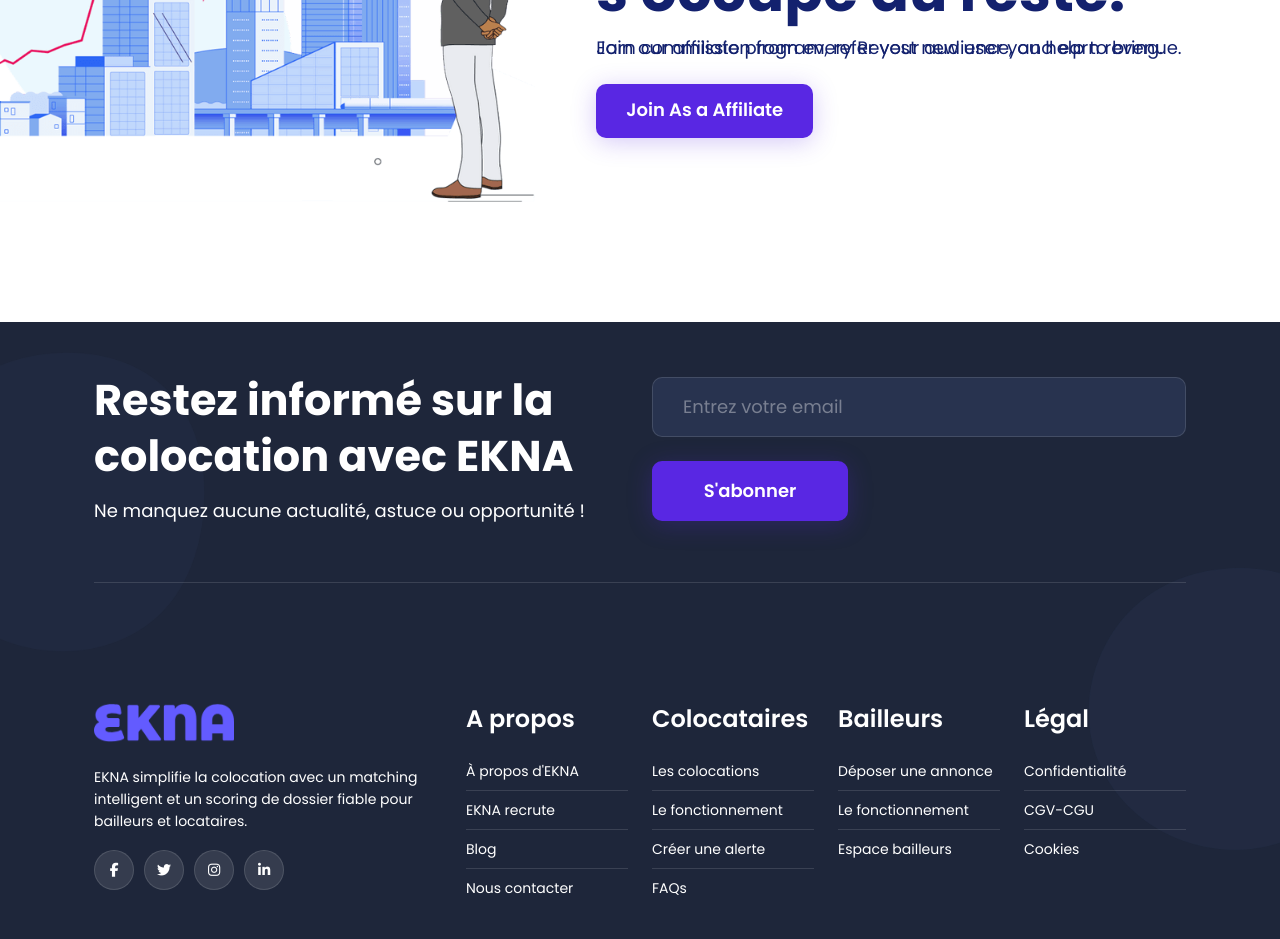
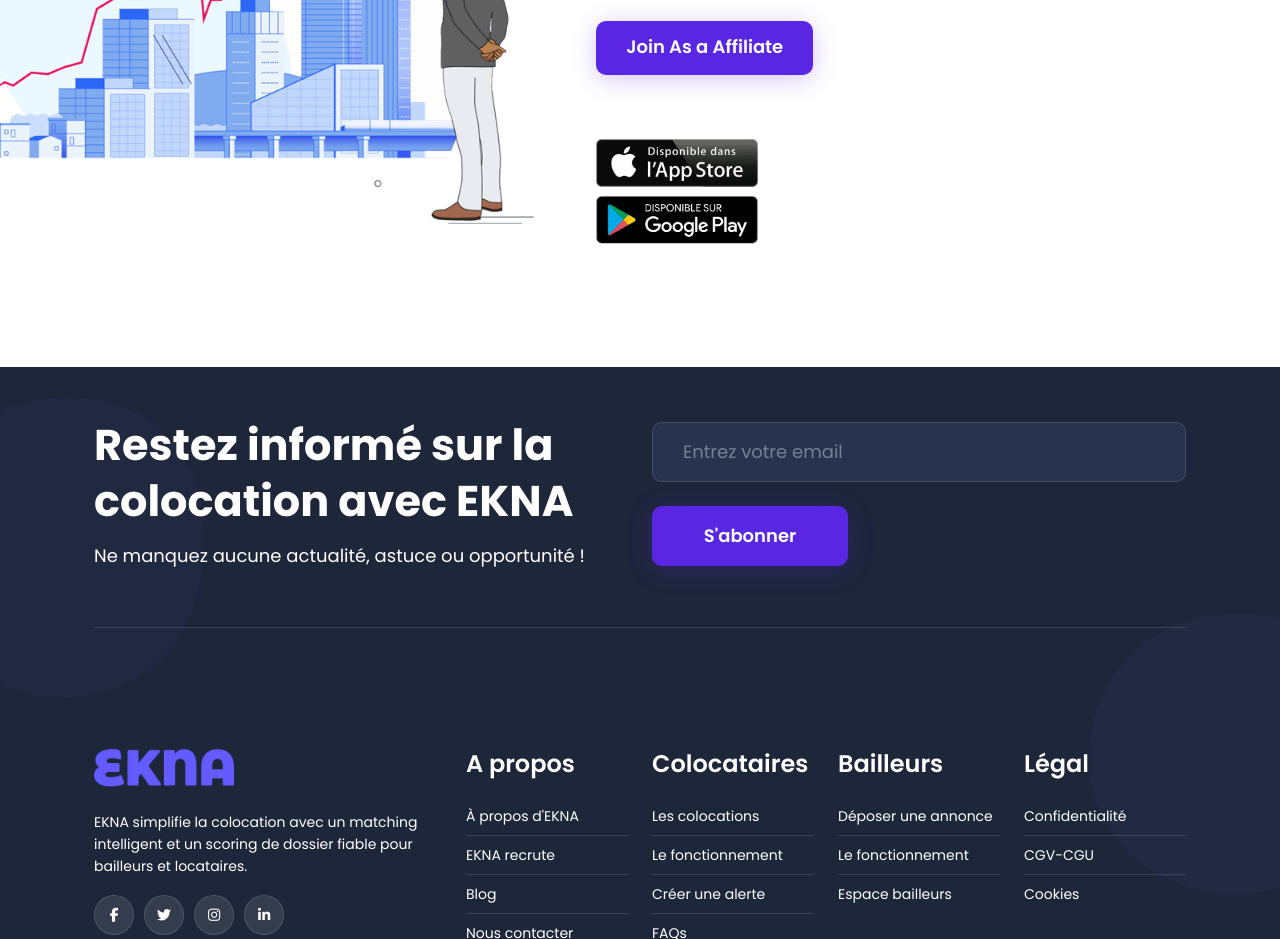
Before and after one commit to Magikmagnum/ekna, a Vue app: page /stat in a window 1280 px wide. Shown: the part 5120-6059 px from the top of the page. Built offline with nearby package versions, Linux system fonts and the light colour scheme.

Commit message:
ajout des bouton store et des liens

```diff
--- a/src/components/BannerHomeComponent.vue
+++ b/src/components/BannerHomeComponent.vue
@@ -20,15 +20,7 @@
                                     {{ $t('BannerHomeComponent.secondaryCta') }}
                                 </a>
                             </div>
-
-                            <div class="btn-stort-group">
-                                <a :href="primaryCta.link">
-                                    <img :src="imageHome" alt="Security" class="btn-stort" />
-                                </a>
-                                <a :href="secondaryCta.link">
-                                    <img :src="playStore" alt="Security" class="btn-stort" />
-                                </a>
-                            </div>
+                            <StoreComponent/>
                         </div>
                     </div>
                     <div class="col-lg-6 col-xxl-6 offset-xxl-1">
@@ -44,6 +36,7 @@
 
 <script setup>
 import { useI18n } from 'vue-i18n'
+import StoreComponent from '@/components/StoreComponent.vue'
 
 // Importing the i18n instance for translations
 const { t } = useI18n()
@@ -94,19 +87,6 @@ const illustrationPath = resolveAssetPath(props.illustration)
     padding-bottom: 120px;
 }
 
-.btn-stort-group {
-    display: flex;
-    justify-content: center;
-    align-items: flex-start;
-    gap: 6px;
-    margin-top: 64px;
-    flex-direction: column;
-}
-
-.btn-stort {
-    width: 162px;
-}
-
 @media (min-width: 1400px) {
     .col-xxl-5 {
         flex: 0 0 auto;
--- a/src/components/BannerSecondComponent.vue
+++ b/src/components/BannerSecondComponent.vue
@@ -17,6 +17,7 @@
                 {{ ctaText }}
               </router-link>
             </div>
+            <StoreComponent/>
           </div>
         </div>
       </div>
@@ -25,6 +26,7 @@
 </template>
 
 <script setup>
+import StoreComponent from '@/components/StoreComponent.vue';
 defineProps({
   title: {
     type: String,
--- /dev/null
+++ b/src/components/StoreComponent.vue
@@ -0,0 +1,31 @@
+<template>
+  <div class="btn-stort-group">
+    <a href="https://apps.apple.com/fr/app/ekna/id6463813650">
+      <img :src="appStore" alt="App Store" class="btn-stort" />
+    </a>
+    <a href="https://play.google.com/store/apps/dev?id=8166916722238984205&hl=fr">
+      <img :src="playStore" alt="Play Store" class="btn-stort" />
+    </a>
+  </div>
+</template>
+
+<script setup>
+const appStore = new URL('@/assets/images/logo/app-store.png', import.meta.url).href
+const playStore = new URL('@/assets/images/logo/play-store.png', import.meta.url).href
+</script>
+
+<style scoped>
+
+.btn-stort-group {
+    display: flex;
+    justify-content: center;
+    align-items: flex-start;
+    gap: 6px;
+    margin-top: 64px;
+    flex-direction: column;
+}
+
+.btn-stort {
+    width: 162px;
+}
+</style>
```
Also changed, not shown: 1 other file (tests, documents, lock files or other folders).
